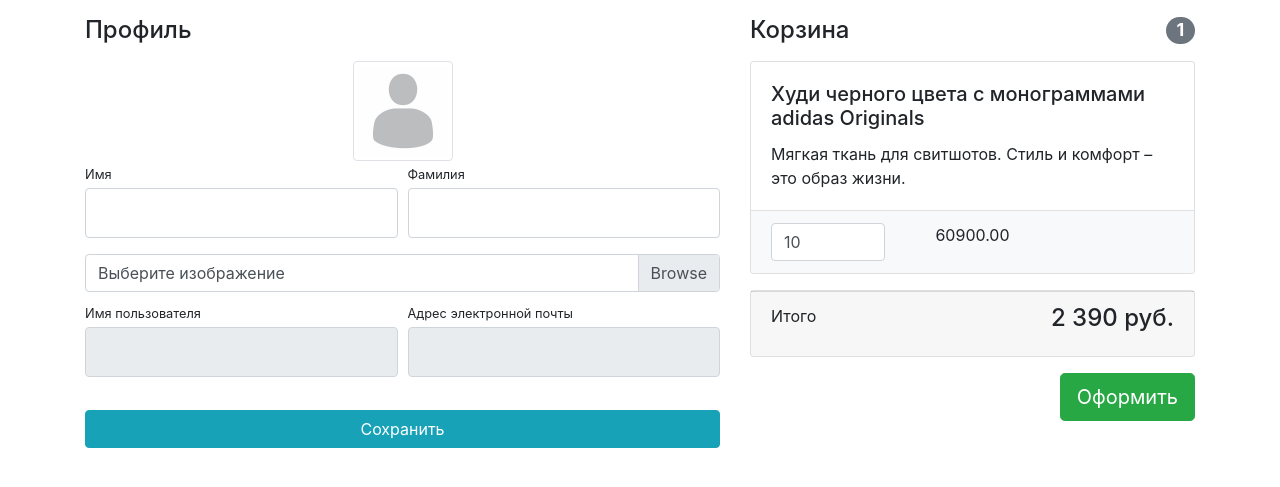
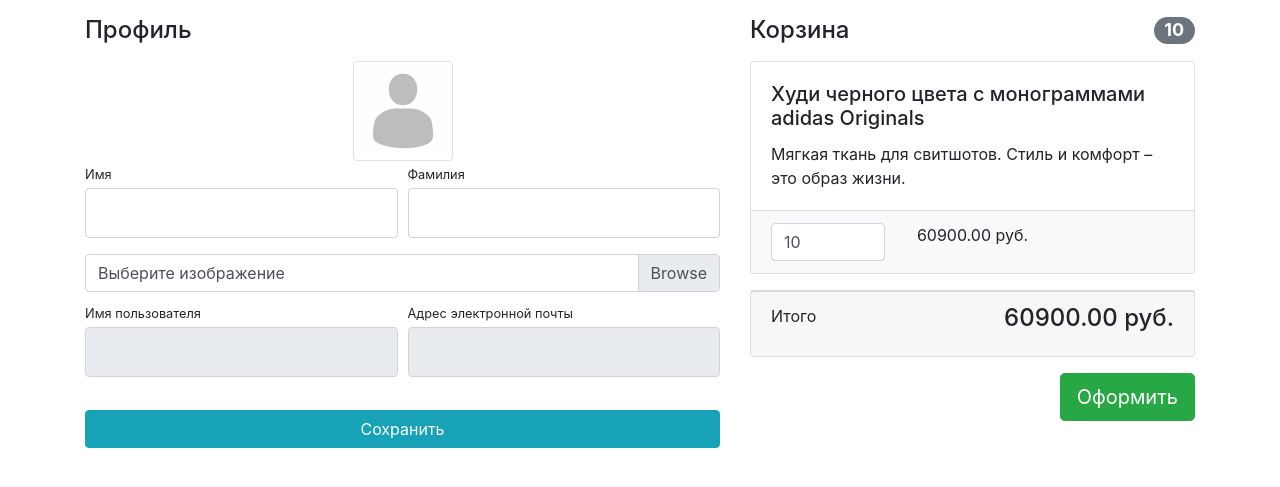
Before and after one commit to tanianova/geekshop, a Django app: template authapp/templates/authapp/profile.html in a window 1280 px wide. Shown: the part 56-543 px from the top of the page. Run offline with Django 3.2, Linux system fonts and the light colour scheme; data comes from the database, SQL or seed files in the repository; tables that the repository leaves empty hold one stand-in row (values such as "Sample post"); the template is opened without the code that fills it: values that come from a table or form of the project are taken from there, most other values are stand-ins (such as "Sample title", 1, 10 or a date in 2020); parts of the project's set-up code (start-up, migrations or seed data) failed here and were passed over; some libraries are stand-ins or nearby versions.

Commit message:
added methods total_sum and total_quantity for Class Basket

```diff
--- a/authapp/views.py
+++ b/authapp/views.py
@@ -2,7 +2,6 @@ from django.shortcuts import render, HttpResponseRedirect
 from django.contrib import auth
 from django.urls import reverse
 from django.contrib import messages
-
 
 from authapp.forms import UserLoginForm, UserRegisterForm, UserProfileForm
 from basket.models import Basket
@@ -62,6 +61,6 @@ def profile(request):
         form = UserProfileForm(instance=request.user)
     context = {
         'form': form,
-        'baskets': Basket.objects.filter(user=request.user)
+        'baskets': Basket.objects.filter(user=request.user),
     }
     return render(request, 'authapp/profile.html', context)
--- a/basket/models.py
+++ b/basket/models.py
@@ -15,3 +15,11 @@ class Basket(models.Model):
 
     def sum(self):
         return self.quantity * self.product.price
+
+    def total_quantity(self):
+        baskets = Basket.objects.filter(user=self.user)
+        return sum(basket.quantity for basket in baskets)
+
+    def total_sum(self):
+        baskets = Basket.objects.filter(user=self.user)
+        return sum(basket.sum() for basket in baskets)
--- a/basket/templates/basket/basket.html
+++ b/basket/templates/basket/basket.html
@@ -1,7 +1,7 @@
 {% if baskets %}
     <div class="col-lg-5">
         <h4 class="mt-3 mb-3 d-flex justify-content-between align-items-center mb-3">
-            Корзина <span class="badge badge-secondary badge-pill">{{ baskets|length }}</span>
+            Корзина <span class="badge badge-secondary badge-pill">{{ baskets.0.total_quantity }}</span>
         </h4>
         {% for basket in baskets %}
            <div class="card mb-3">
@@ -16,7 +16,7 @@
                             <input name="basketID" type="number" class="form-control"
                                    value="{{ basket.quantity }}" min="0">
                         </div>
-                        <div class="col-lg-4">{{ basket.sum }}</div>
+                        <div class="col-lg-4">{{ basket.sum }} руб.</div>
                         <div class="col-lg-4">
                             <a href="{% url 'basket:basket_remove' basket.id %}">
                                 <i class="fas fa-trash"></i>
@@ -30,7 +30,7 @@
         <div class="card mb-3">
             <div class="card-footer">
                 <p class="float-left">Итого</p>
-                <h4 class="float-right">2 390 руб.</h4>
+                <h4 class="float-right">{{ baskets.0.total_sum }} руб.</h4>
             </div>
         </div>
 
```
